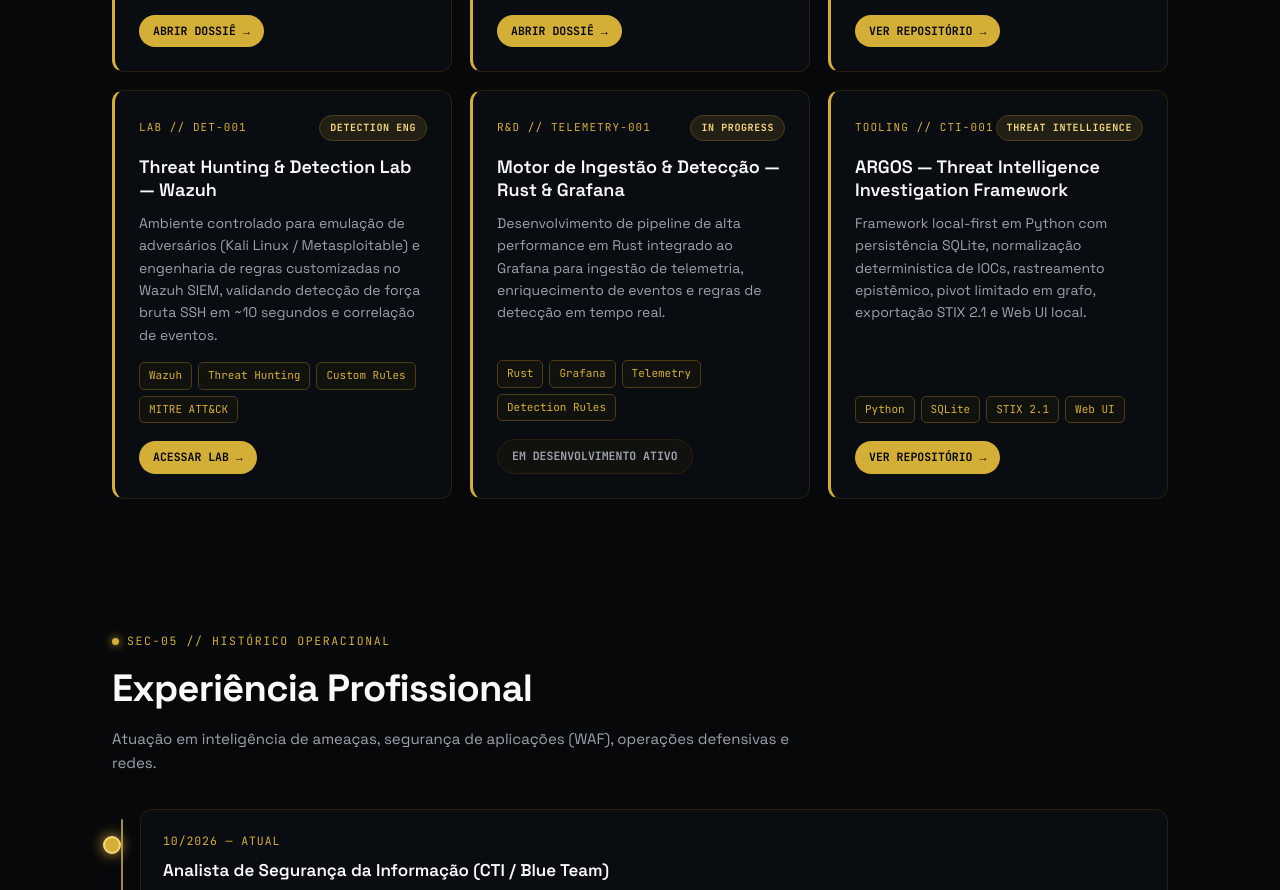
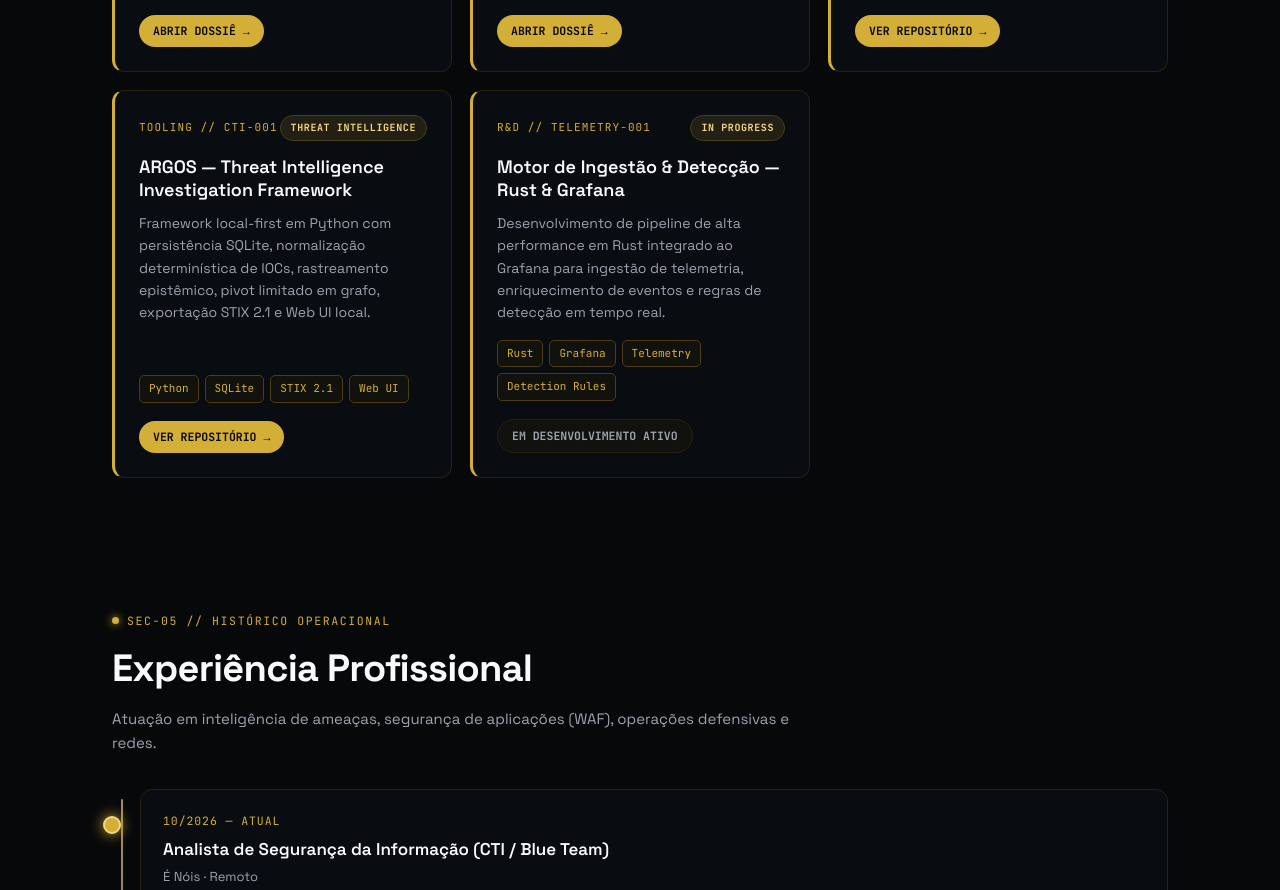
Before and after one commit to Pendragon711/Pendragon711.github.io, a plain HTML site: page index.html in a window 1280 px wide. Shown: the part 3507-4397 px from the top of the page. Drawn offline with Linux system fonts and the light colour scheme.

Commit message:
feat: replace Wazuh card with ARGOS CTI framework in portfolio

```diff
--- a/index.html
+++ b/index.html
@@ -476,34 +476,32 @@
         </a>
       </article>
 
-
-      <!-- WAZUH -->
+        <!-- ARGOS CTI -->
         <article class="case">
           <div class="case-head">
-          <span class="case-id">LAB // DET-001</span>
-          <span class="case-badge">Detection Eng</span>
+            <span class="case-id">TOOLING // CTI-001</span>
+            <span class="case-badge">Threat Intelligence</span>
           </div>
 
-        <h3>Threat Hunting & Detection Lab — Wazuh</h3>
+          <h3>ARGOS — Threat Intelligence Investigation Framework</h3>
 
           <p>
-          Ambiente controlado para emulação de adversários (Kali Linux / Metasploitable) e
-          engenharia de regras customizadas no Wazuh SIEM, validando detecção de força bruta
-          SSH em ~10 segundos e correlação de eventos.
+            Framework local-first em Python com persistência SQLite, normalização determinística de
+            IOCs, rastreamento epistêmico, pivot limitado em grafo, exportação STIX 2.1 e Web UI local.
           </p>
 
           <div class="case-meta">
-          <span class="tag-mini">Wazuh</span>
-          <span class="tag-mini">Threat Hunting</span>
-          <span class="tag-mini">Custom Rules</span>
-          <span class="tag-mini">MITRE ATT&CK</span>
+            <span class="tag-mini">Python</span>
+            <span class="tag-mini">SQLite</span>
+            <span class="tag-mini">STIX 2.1</span>
+            <span class="tag-mini">Web UI</span>
           </div>
 
           <a class="case-link"
-           href="https://github.com/Pendragon711/soc-lab-wazuh"
+             href="https://github.com/Pendragon711/argos-cti"
              target="_blank"
              rel="noopener">
-          ACESSAR LAB →
+            VER REPOSITÓRIO →
           </a>
         </article>
 
@@ -532,37 +530,6 @@
         <span class="case-link muted-link">
           EM DESENVOLVIMENTO ATIVO
         </span>
-      </article>
-
-
-
-        <!-- ARGOS CTI -->
-        <article class="case">
-          <div class="case-head">
-            <span class="case-id">TOOLING // CTI-001</span>
-            <span class="case-badge">Threat Intelligence</span>
-          </div>
-
-          <h3>ARGOS — Threat Intelligence Investigation Framework</h3>
-
-          <p>
-            Framework local-first em Python com persistência SQLite, normalização determinística de
-            IOCs, rastreamento epistêmico, pivot limitado em grafo, exportação STIX 2.1 e Web UI local.
-          </p>
-
-          <div class="case-meta">
-            <span class="tag-mini">Python</span>
-            <span class="tag-mini">SQLite</span>
-            <span class="tag-mini">STIX 2.1</span>
-            <span class="tag-mini">Web UI</span>
-          </div>
-
-          <a class="case-link"
-             href="https://github.com/Pendragon711/argos-cti"
-             target="_blank"
-             rel="noopener">
-            VER REPOSITÓRIO →
-          </a>
       </article>
 
 </div>
```
Lines whose indentation alone changed are shown as unchanged.
